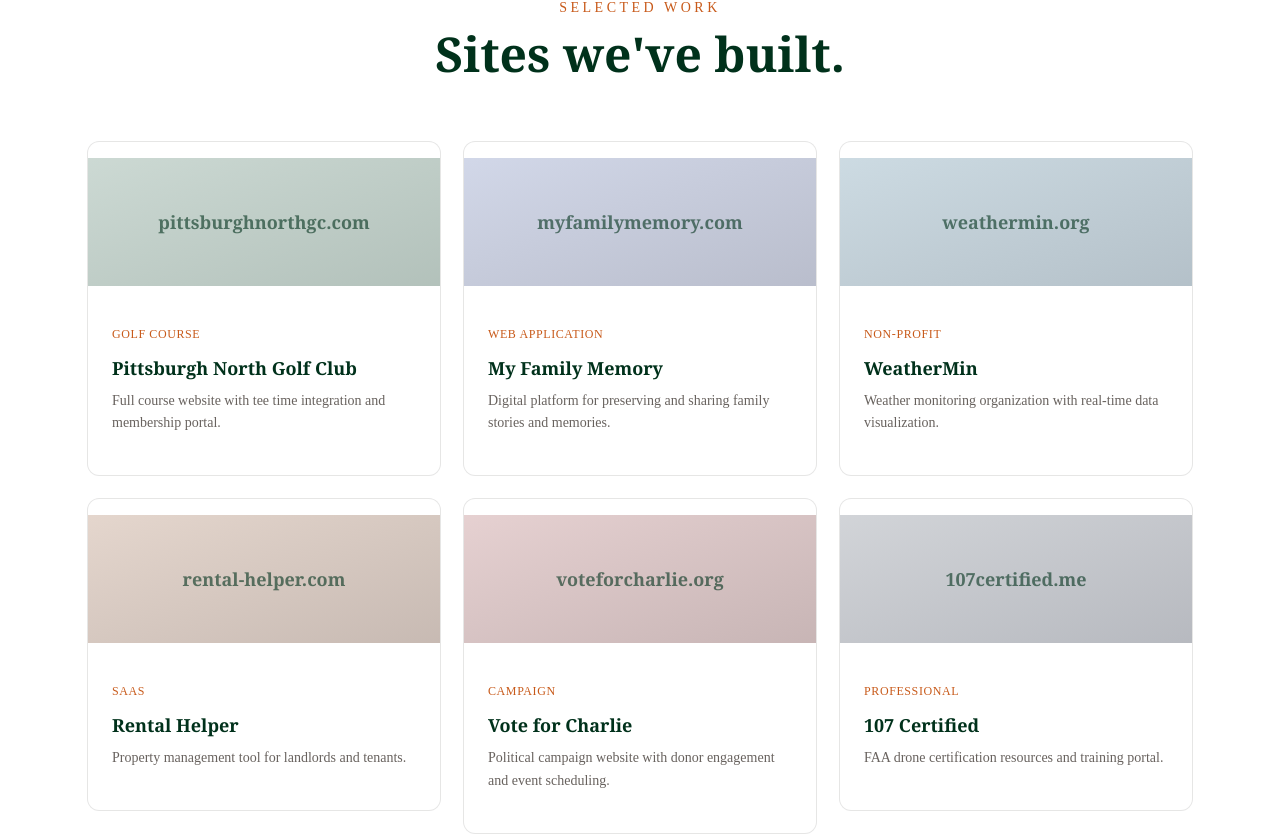
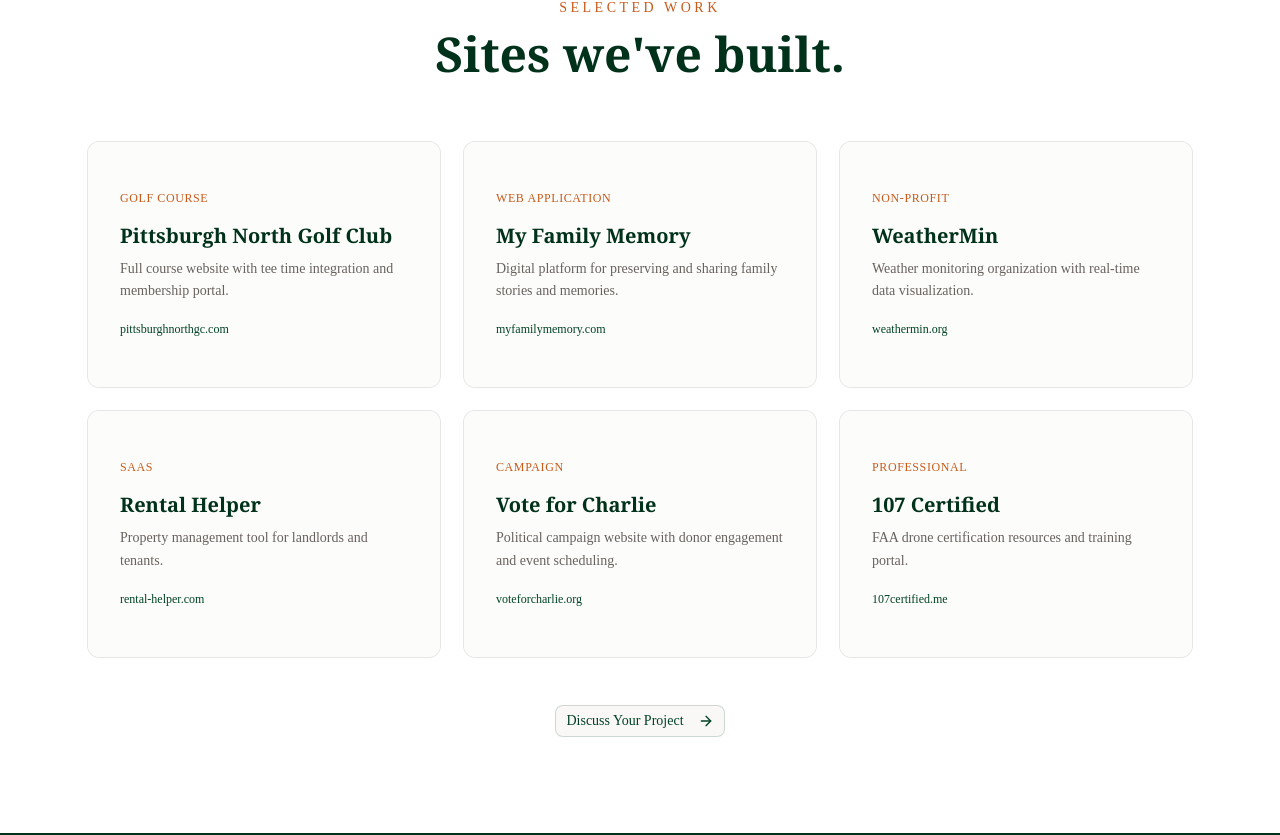
Before and after one commit to bri9and/kwd, a Next.js app: page / in a window 1280 px wide. Shown: the part 1755-2590 px from the top of the page. Built offline with nearby package versions, Linux system fonts and the light colour scheme; a web font is replaced by a local one.

Commit message:
fix: revert portfolio to original card style, keep hover + clickable links
Co-Authored-By: Claude Opus 4.6 <noreply@anthropic.com>

```diff
--- a/src/app/page.tsx
+++ b/src/app/page.tsx
@@ -59,42 +59,36 @@ const portfolio = [
     url: "pittsburghnorthgc.com",
     category: "Golf Course",
     desc: "Full course website with tee time integration and membership portal.",
-    color: "from-brg/20 to-brg-dark/30",
   },
   {
     name: "My Family Memory",
     url: "myfamilymemory.com",
     category: "Web Application",
     desc: "Digital platform for preserving and sharing family stories and memories.",
-    color: "from-blue-900/20 to-blue-950/30",
   },
   {
     name: "WeatherMin",
     url: "weathermin.org",
     category: "Non-Profit",
     desc: "Weather monitoring organization with real-time data visualization.",
-    color: "from-sky-900/20 to-sky-950/30",
   },
   {
     name: "Rental Helper",
     url: "rental-helper.com",
     category: "SaaS",
     desc: "Property management tool for landlords and tenants.",
-    color: "from-amber-900/20 to-amber-950/30",
   },
   {
     name: "Vote for Charlie",
     url: "voteforcharlie.org",
     category: "Campaign",
     desc: "Political campaign website with donor engagement and event scheduling.",
-    color: "from-red-900/20 to-red-950/30",
   },
   {
     name: "107 Certified",
     url: "107certified.me",
     category: "Professional",
     desc: "FAA drone certification resources and training portal.",
-    color: "from-slate-800/20 to-slate-900/30",
   },
 ];
 
@@ -305,25 +299,23 @@ export default function Home() {
                   rel="noopener noreferrer"
                   className="block group"
                 >
-                  <Card className="h-full border-warm-gray/50 hover:border-brg/30 transition-all duration-300 hover:shadow-xl hover:scale-[1.02] bg-white overflow-hidden">
-                    <div className={`h-32 bg-gradient-to-br ${project.color} flex items-center justify-center`}>
-                      <span className="font-serif text-lg font-bold text-brg-dark/60 group-hover:text-brg-dark transition-colors">
-                        {project.url}
-                      </span>
-                    </div>
-                    <CardContent className="p-6">
-                      <div className="flex items-center justify-between mb-3">
+                  <Card className="group h-full border-warm-gray/50 hover:border-brg/30 transition-all duration-300 hover:shadow-xl hover:scale-[1.02] bg-cream/50">
+                    <CardContent className="p-8">
+                      <div className="flex items-center justify-between mb-4">
                         <span className="text-xs uppercase tracking-wider text-burnt-orange font-medium">
                           {project.category}
                         </span>
                         <ExternalLink className="h-3.5 w-3.5 text-muted-foreground opacity-0 group-hover:opacity-100 transition-opacity" />
                       </div>
-                      <h3 className="font-serif text-lg font-semibold text-brg-dark mb-2 group-hover:text-brg transition-colors">
+                      <h3 className="font-serif text-xl font-semibold text-brg-dark mb-2 group-hover:text-brg transition-colors">
                         {project.name}
                       </h3>
-                      <p className="text-muted-foreground text-sm leading-relaxed">
+                      <p className="text-muted-foreground text-sm mb-4 leading-relaxed">
                         {project.desc}
                       </p>
+                      <span className="text-xs text-brg font-medium group-hover:underline">
+                        {project.url}
+                      </span>
                     </CardContent>
                   </Card>
                 </a>
```
